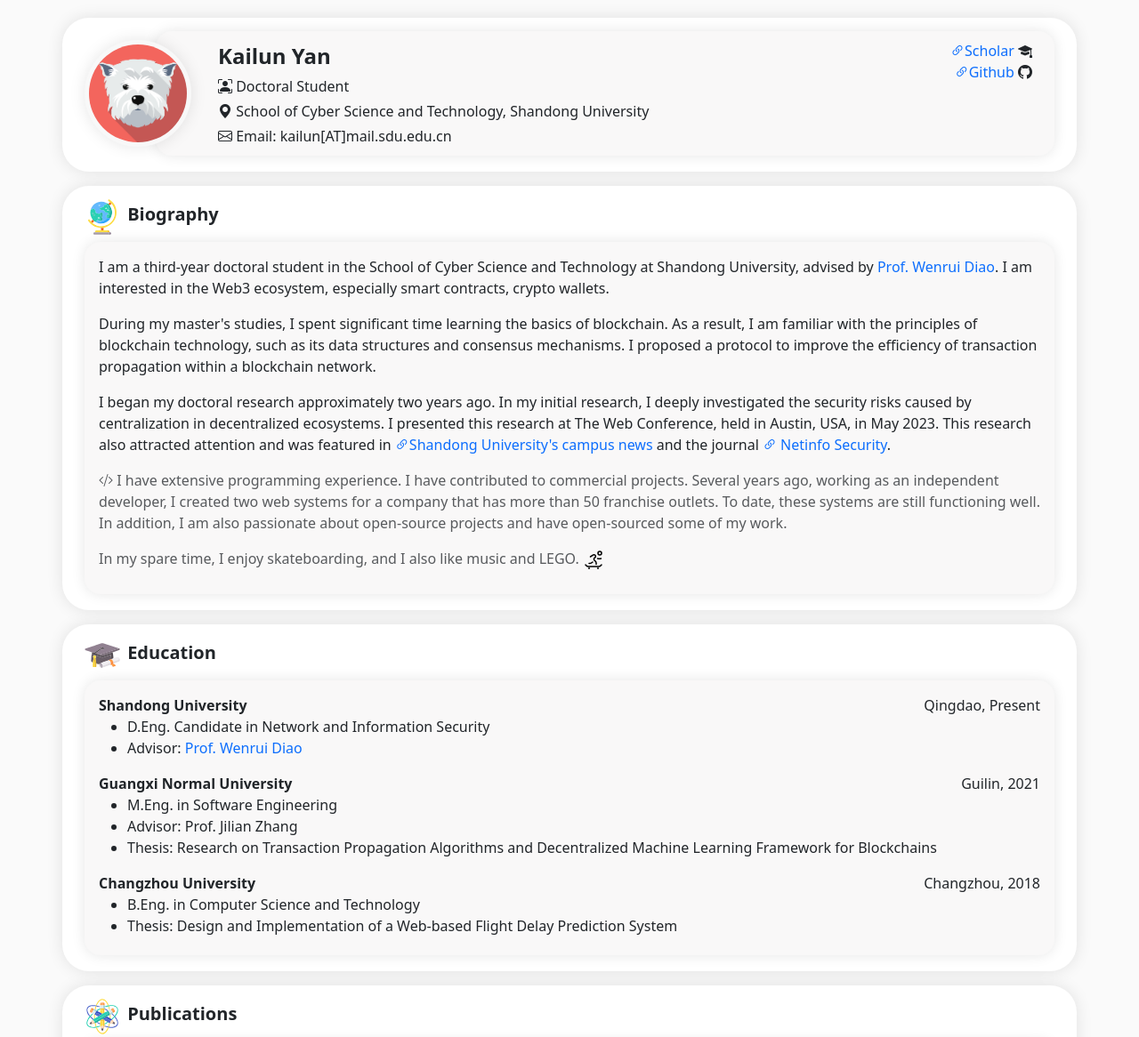
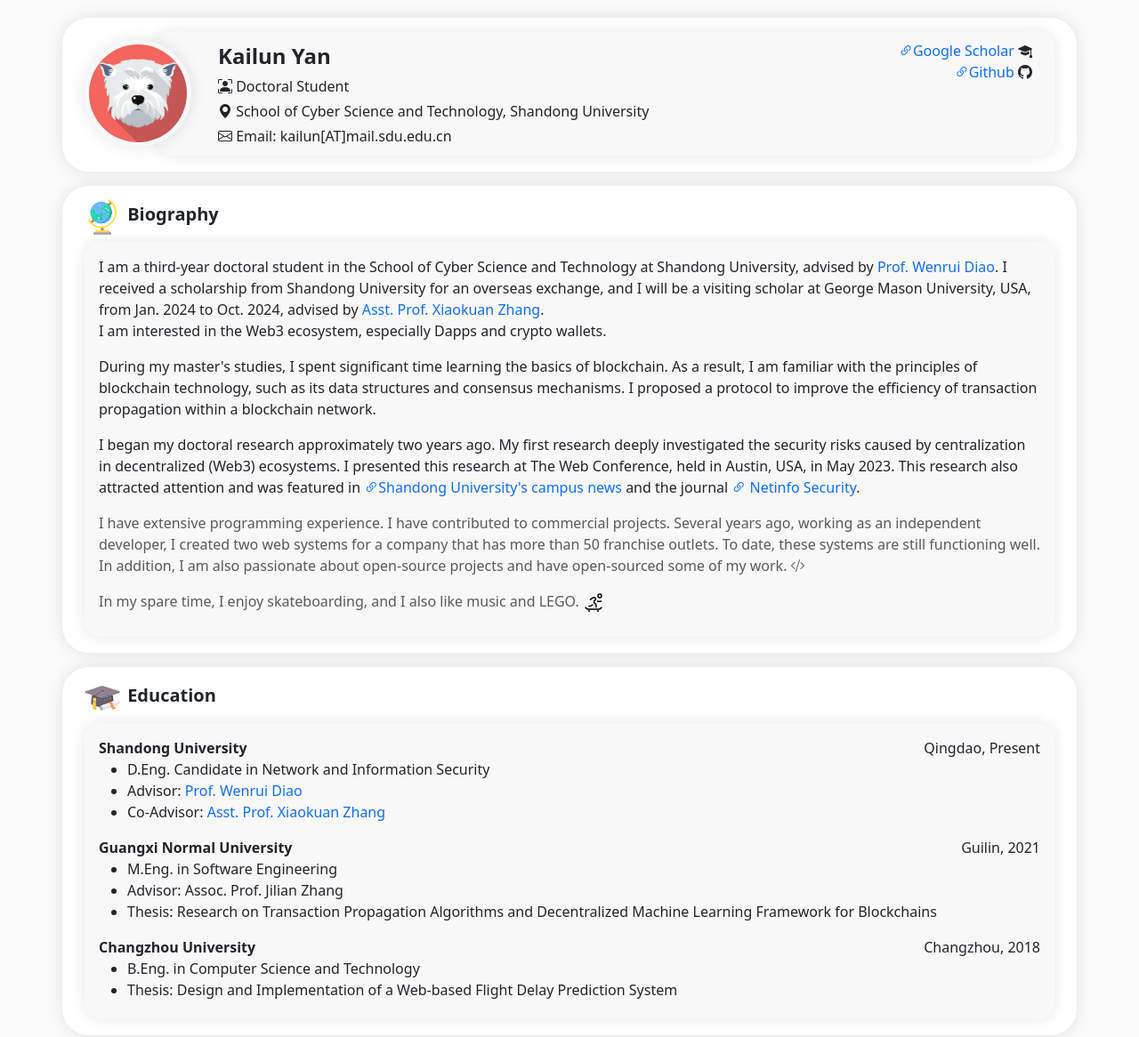
Before and after one commit to d0scoo1/d0scoo1.github.io, a plain HTML site: page cv.html in a window 1280 px wide. Shown: the top 1166 px of the page at 89% size. Drawn offline with nearby package versions, Linux system fonts and the light colour scheme.

Commit message:
update CV

```diff
--- a/intro.html
+++ b/cv.html
@@ -10,12 +10,11 @@
     <meta name="description" content="Kailun Yan's personal website">
     <meta name="author" content="Kailun Yan">
 
-
     <link href="https://cdn.jsdelivr.net/npm/bootstrap@5.3.0-alpha1/dist/css/bootstrap.min.css" rel="stylesheet"
         integrity="sha384-GLhlTQ8iRABdZLl6O3oVMWSktQOp6b7In1Zl3/Jr59b6EGGoI1aFkw7cmDA6j6gD" crossorigin="anonymous">
 
     <link rel="stylesheet" href="https://cdn.jsdelivr.net/npm/bootstrap-icons@1.10.0/font/bootstrap-icons.css">
-    <link rel="stylesheet" href="asset/css/intro-style.css">
+    <link rel="stylesheet" href="asset/css/cv-style.css">
 </head>
 
 <body>
@@ -46,7 +45,7 @@
 
                     <div class="mt-1">
                         <a href="https://scholar.google.com/citations?user=FOBlj4YAAAAJ&hl=zh-CN">
-                            <i class="bi bi-link-45deg"></i>Scholar</a>
+                            <i class="bi bi-link-45deg"></i>Google Scholar</a>
                         <i class="bi bi-mortarboard-fill"></i>
 
                         <a href="https://github.com/d0scoo1" target="_blank">
@@ -67,7 +66,7 @@
                         <div style="float:right; text-align: right;">
 
                             <a href="https://scholar.google.com/citations?user=FOBlj4YAAAAJ&hl=zh-CN">
-                                <i class="bi bi-link-45deg"></i>Scholar</a>
+                                <i class="bi bi-link-45deg"></i>Google Scholar</a>
                             <i class="bi bi-mortarboard-fill"></i>
                             <br>
 
@@ -110,7 +109,9 @@
                         I am a third-year doctoral student in the School of Cyber Science and Technology at Shandong
                         University,
                         advised by <a href="https://diaowenrui.github.io/" target="_blank">Prof. Wenrui Diao</a>.
-                        I am interested in the Web3 ecosystem, especially smart contracts, crypto wallets.
+                        I received a scholarship from Shandong University for an overseas exchange, and I will be a visiting scholar at George Mason University, USA, from Jan. 2024 to Oct. 2024, advised by <a href="https://mainarke.github.io/" target="_blank">Asst. Prof. Xiaokuan Zhang</a>.
+                        <br>
+                        I am interested in the Web3 ecosystem, especially Dapps and crypto wallets.
                     </p>
 
                     <p>
@@ -124,8 +125,7 @@
 
                     <p>
                         I began my doctoral research approximately two years ago.
-                        In my initial research, I deeply investigated the security risks caused by centralization in
-                        decentralized ecosystems.
+                        My first research deeply investigated the security risks caused by centralization in decentralized (Web3) ecosystems.
                         I presented this research at The Web Conference, held in Austin, USA, in May 2023.
                         This research also attracted attention and was featured in <a
                             href="https://www.view.sdu.edu.cn/info/1021/175584.htm" target="_blank"><i
@@ -135,12 +135,11 @@
                     </p>
 
                     <p class="text-muted fs-6">
-                        <i class="bi bi-code-slash"></i>
                         I have extensive programming experience. I have contributed to commercial projects.
                         Several years ago, working as an independent developer, I created two web systems for a company
                         that has more than 50 franchise outlets. To date, these systems are still functioning well.
                         In addition, I am also passionate about open-source projects and have open-sourced some of my
-                        work.
+                        work. <i class="bi bi-code-slash"></i>
                     </p>
 
                     <p class="text-muted fs-6">
@@ -170,26 +169,28 @@
                 <div class="sub-box mt-2">
                     <div>
                         <span class="fw-bold">Shandong University</span>
-                        <span style="float:right">Qingdao, Present</span>
+                        <span class="d-none d-md-block" style="float:right">Qingdao, Present</span>
                         <ul>
                             <li>
                                 <span class="d-md-none">D.Eng. Candidate</span>
                                 <span class="d-none d-md-block">D.Eng. Candidate in Network and Information Security</span>
                             </li>
-                            <li>Advisor: <a href="https://diaowenrui.github.io/" target="_blank">Prof. Wenrui Diao</a>
+                            <li>
+                                Advisor: <a href="https://diaowenrui.github.io/" target="_blank">Prof. Wenrui Diao</a>
                             </li>
+                            <li>Co-Advisor: <a href="https://mainarke.github.io/" target="_blank">Asst. Prof. Xiaokuan Zhang</a></li>
                         </ul>
                     </div>
 
                     <div>
                         <span class="fw-bold">Guangxi Normal University</span>
-                        <span style="float:right">Guilin, 2021</span>
+                        <span class="d-none d-md-block" style="float:right">Guilin, 2021</span>
                         <ul>
                             <li>
                                 <span class="d-md-none">M.Eng.</span>
                                 <span class="d-none d-md-block">M.Eng. in Software Engineering</span>
                             </li>
-                            <li>Advisor: Prof. Jilian Zhang</li>
+                            <li>Advisor: Assoc. Prof. Jilian Zhang</li>
                             <li>Thesis: Research on Transaction Propagation Algorithms and Decentralized
                                 Machine
                                 Learning Framework for Blockchains</li>
@@ -198,7 +199,7 @@
 
                     <div>
                         <span class="fw-bold">Changzhou University</span>
-                        <span style="float:right">Changzhou, 2018</span>
+                        <span class="d-none d-md-block" style="float:right">Changzhou, 2018</span>
                         <ul>
                             <li>
                                 <span class="d-md-none">B.Eng.</span>
```
Also changed, not shown: index.html (+1 -1 lines), asset/css/cv-style.css (renamed from asset/css/intro-style.css).
